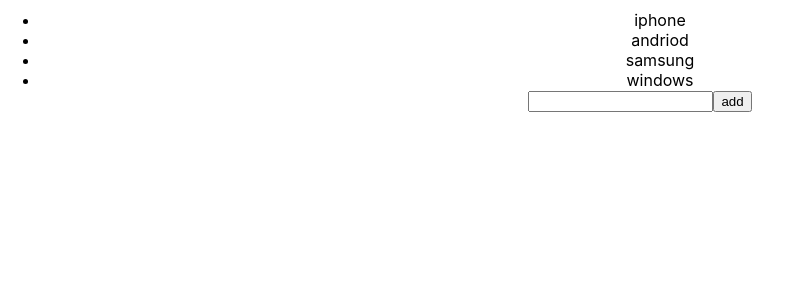
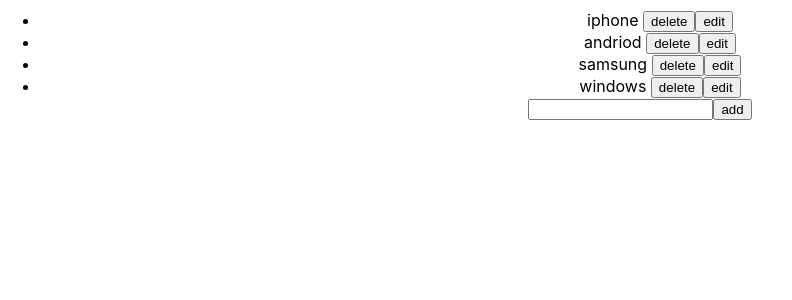
Before and after one commit to AbdullahAlhelal/LeranReactJs, a React (Create React App) app in the folder First/: page / in a window 1280 px wide. Shown: the top 300 px of the page, without its empty margins (0-792 px from the left). Built offline with nearby package versions, Linux system fonts and the light colour scheme.

Commit message:
use edit  item with array

```diff
--- a/First/src/App.js
+++ b/First/src/App.js
@@ -7,26 +7,46 @@
 
 import { useState } from "react";
 import MyInput from "./myinput.js";
-
+let counter = 5;
 function App() {
   const [DeivceNameToaddinput, SetDeivceNameToadd] = useState("");
 
   const [devices, Setdevices] = useState([
-    "iphone",
-    "andriod",
-    "samsung",
-    "windows",
+    { id: 1, name: "iphone" },
+    { id: 2, name: "andriod" },
+    { id: 3, name: "samsung" },
+    { id: 4, name: "windows" },
   ]);
+  function HandelDeleteItem(id) {
+    const itemWithoutDelete = devices.filter((x) => x.id !== id);
+    Setdevices(itemWithoutDelete);
 
+  }
+
+  function HandeleditItem(id) {
+    const newarray = devices.map((device) => {
+      if (device.id === id) {
+        let newdevice = { ...device, name: DeivceNameToaddinput }
+        return newdevice;
+      } else
+        return device;
+    });
+    // debugger;
+    // newarray.push(DeivceNameToaddinput);
+    Setdevices(newarray);
+
+  }
   const deviceslist = devices.map((item) => {
-    return <li>{item} </li>;
+    return <li key={item.id} >{item.name} <button onClick={() => HandelDeleteItem(item.id)}> delete</button>
+      <button onClick={() => HandeleditItem(item.id)}> edit</button></li>;
   });
 
   function handelClieck() {
-    const newarray = [...devices];
-    debugger;
-    newarray.push(DeivceNameToaddinput);
-    Setdevices(newarray);
+    // const newarray = [...devices];
+    // debugger;
+    // newarray.push(DeivceNameToaddinput);
+    // Setdevices(newarray);
+    Setdevices([...devices, { id: counter, name: DeivceNameToaddinput }]);
   }
 
   return (
```
